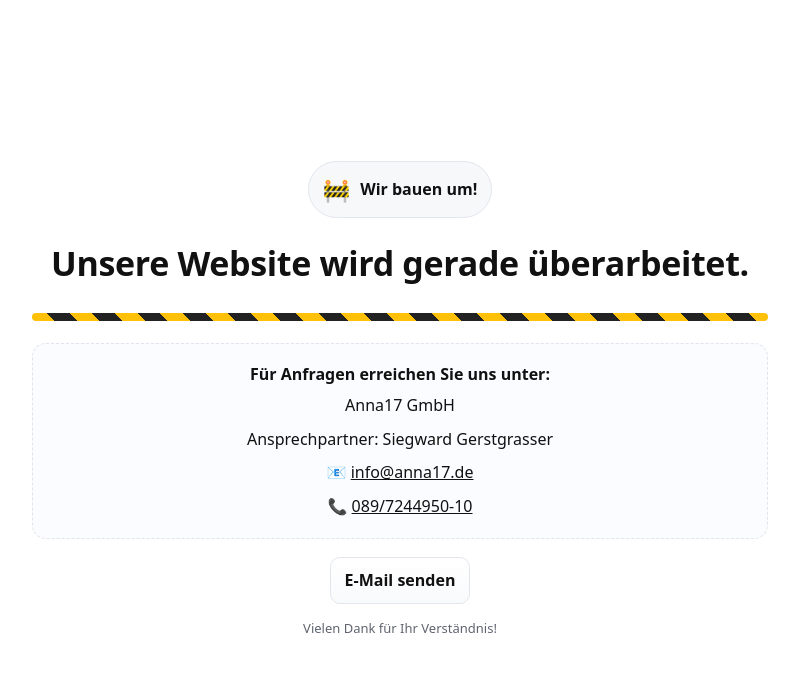
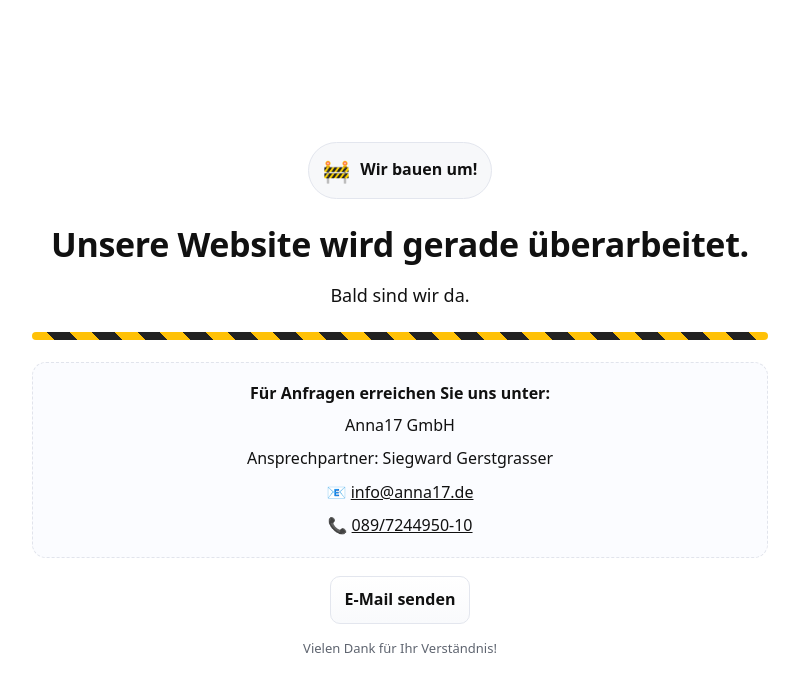
Before and after one commit to TeRua/terua05.github.io, a plain HTML site: page index.html in a window 1280 px wide. Shown: the whole page, without its empty margins (240-1039 px from the left). Drawn offline with Linux system fonts and the light colour scheme.

Commit message:
Replace paragraph

```diff
--- a/index.html
+++ b/index.html
@@ -47,13 +47,14 @@
     footer{margin-top:14px; color:var(--muted); font-size:13px}
   </style>
   <meta property="og:title" content="Wir bauen um! – Anna17 GmbH" />
-  <meta property="og:description" content="Unsere Website wird gerade überarbeitet." />
+  <meta property="og:description" content="Unsere Website wird gerade überarbeitet. Bald sind wir da." />
   <meta property="og:type" content="website" />
 </head>
 <body>
   <main role="main" aria-label="Wartungsnachricht">
     <div class="badge" aria-label="Baustellenhinweis"><span class="emoji" aria-hidden="true">🚧</span> Wir bauen um!</div>
     <h1>Unsere Website wird gerade überarbeitet.</h1>
+    <p>Bald sind wir da.</p>
 
     <div class="tape" aria-hidden="true"></div>
 
```
